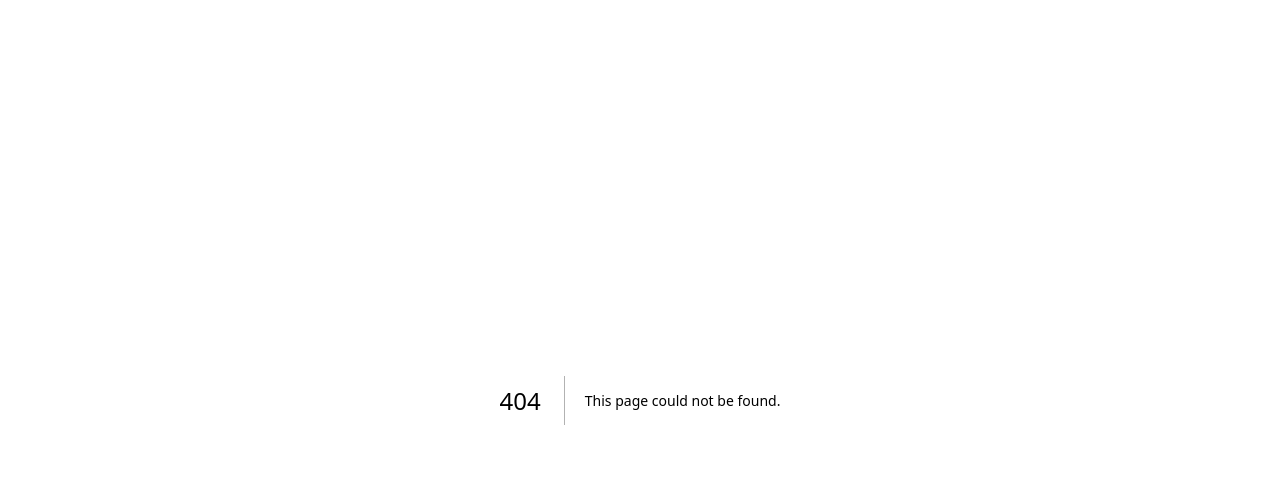
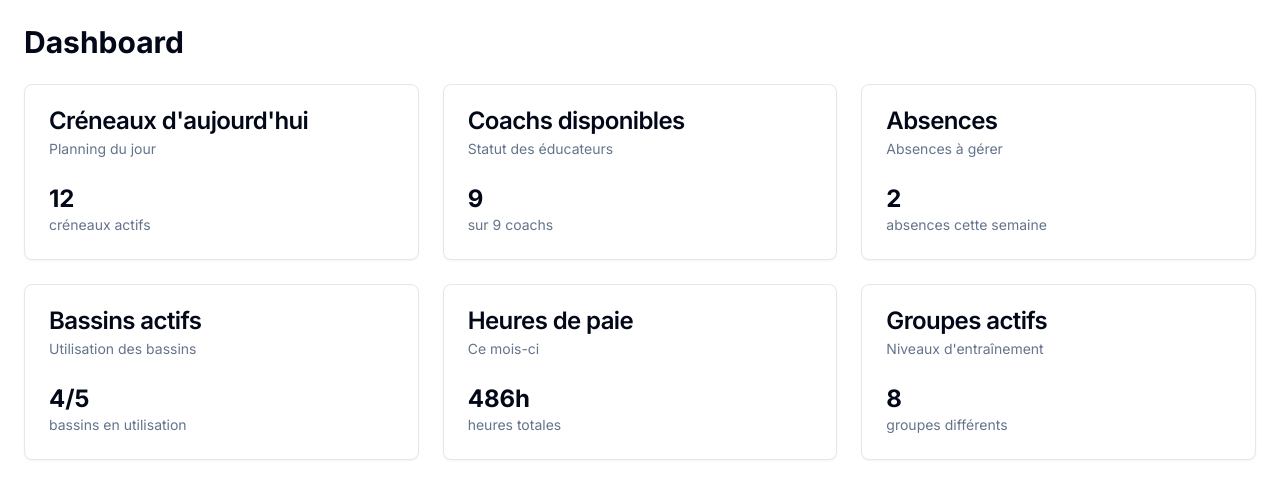
Before and after one commit to jeromedimitri-ai/swimsync-2.0, a Next.js app in the folder apps/web/: page /dashboard in a window 1280 px wide. Before the commit this address had no page. Shown: the top 498 px of the page. Built offline with nearby package versions, Linux system fonts and the light colour scheme.

Commit message:
feat: add Dashboard page with statistics cards

```diff
--- /dev/null
+++ b/apps/web/app/dashboard/page.tsx
@@ -0,0 +1,77 @@
+import { Card, CardContent, CardDescription, CardHeader, CardTitle } from '@/components/ui/card'
+
+export default function DashboardPage() {
+  return (
+    <div className="container mx-auto p-6">
+      <h1 className="text-3xl font-bold mb-6">Dashboard</h1>
+
+      <div className="grid gap-6 md:grid-cols-2 lg:grid-cols-3">
+        <Card>
+          <CardHeader>
+            <CardTitle>Créneaux d'aujourd'hui</CardTitle>
+            <CardDescription>Planning du jour</CardDescription>
+          </CardHeader>
+          <CardContent>
+            <p className="text-2xl font-bold">12</p>
+            <p className="text-sm text-muted-foreground">créneaux actifs</p>
+          </CardContent>
+        </Card>
+
+        <Card>
+          <CardHeader>
+            <CardTitle>Coachs disponibles</CardTitle>
+            <CardDescription>Statut des éducateurs</CardDescription>
+          </CardHeader>
+          <CardContent>
+            <p className="text-2xl font-bold">9</p>
+            <p className="text-sm text-muted-foreground">sur 9 coachs</p>
+          </CardContent>
+        </Card>
+
+        <Card>
+          <CardHeader>
+            <CardTitle>Absences</CardTitle>
+            <CardDescription>Absences à gérer</CardDescription>
+          </CardHeader>
+          <CardContent>
+            <p className="text-2xl font-bold">2</p>
+            <p className="text-sm text-muted-foreground">absences cette semaine</p>
+          </CardContent>
+        </Card>
+
+        <Card>
+          <CardHeader>
+            <CardTitle>Bassins actifs</CardTitle>
+            <CardDescription>Utilisation des bassins</CardDescription>
+          </CardHeader>
+          <CardContent>
+            <p className="text-2xl font-bold">4/5</p>
+            <p className="text-sm text-muted-foreground">bassins en utilisation</p>
+          </CardContent>
+        </Card>
+
+        <Card>
+          <CardHeader>
+            <CardTitle>Heures de paie</CardTitle>
+            <CardDescription>Ce mois-ci</CardDescription>
+          </CardHeader>
+          <CardContent>
+            <p className="text-2xl font-bold">486h</p>
+            <p className="text-sm text-muted-foreground">heures totales</p>
+          </CardContent>
+        </Card>
+
+        <Card>
+          <CardHeader>
+            <CardTitle>Groupes actifs</CardTitle>
+            <CardDescription>Niveaux d'entraînement</CardDescription>
+          </CardHeader>
+          <CardContent>
+            <p className="text-2xl font-bold">8</p>
+            <p className="text-sm text-muted-foreground">groupes différents</p>
+          </CardContent>
+        </Card>
+      </div>
+    </div>
+  )
+}
```
